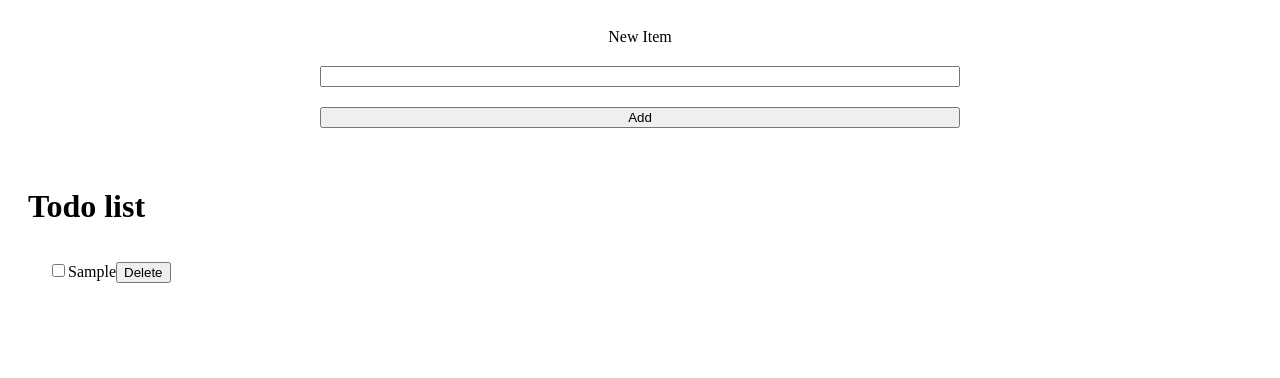
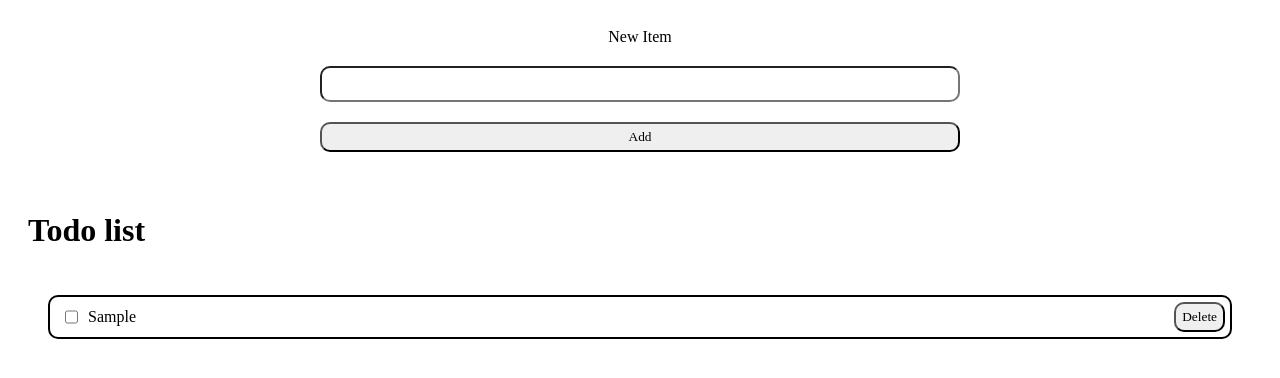
Before and after one commit to Cachumbin/react-todo-list, a React (Vite) app: page / in a window 1280 px wide. Both pictures are taken after typing "Sample" into the empty fields and a click on the button "Add". Shown: the top 378 px of the page. Built offline with nearby package versions, Linux system fonts and the light colour scheme.

Commit message:
style: Created margins, borders and paddings

```diff
--- a/src/App.css
+++ b/src/App.css
@@ -23,6 +23,8 @@
 .elements{
     display: grid;
     align-items: center;
+    font-family: Montserrat;
+    font-weight: 500;
 }
 
 .header {
@@ -31,4 +33,39 @@
 
 .list{
     list-style: none;
+    padding: 0px 40px;
 }
+
+.btn {
+    height: 30px;
+    font-family: Montserrat;
+    font-weight: 500;
+    border-radius: 10px;
+}
+
+.text-input {
+    height: 30px;
+    font-family: Montserrat;
+    font-weight: 500;
+    border-radius: 10px;
+}
+
+li {
+    display: flex;
+    justify-content: space-between;
+    align-content: center;
+    margin: 10px 0px;
+    padding: 5px;
+    border: 2px solid black;
+    border-radius: 10px;
+}
+
+.item-label {
+    display: flex;
+    flex-wrap: wrap;
+    align-content: center;
+}
+
+#check-item{
+    margin: 0px 10px 0px 10px;
+}
--- a/src/Components/TodoForm.jsx
+++ b/src/Components/TodoForm.jsx
@@ -17,7 +17,7 @@ const TodoForm = ({ onSubmit }) => {
     <form onSubmit={handleSubmit} className='new-item-form' action="">
         <div className="form-row">
           <label htmlFor="item" className='new-item-label'>New Item</label>
-          <input value={newItem} onChange={e => setNewItem(e.target.value)} type="text" id='item' />
+          <input value={newItem} onChange={e => setNewItem(e.target.value)} type="text" id='item'  className='text-input'/>
         </div>
         <button className='btn'>Add</button>
       </form>
--- a/src/Components/TodoItem.jsx
+++ b/src/Components/TodoItem.jsx
@@ -3,7 +3,7 @@ import React from 'react'
 const TodoItem = ({ completed, id, title, toggleTodo, deleteTodo }) => {
   return (
     <li /*key={todo.id}*/>
-          <label htmlFor="check-item">
+          <label htmlFor="check-item" className='item-label'>
             <input type="checkbox" id='check-item' checked={completed} onChange={e => toggleTodo(id, e.target.checked)}/>
             {title}
           </label>
```
